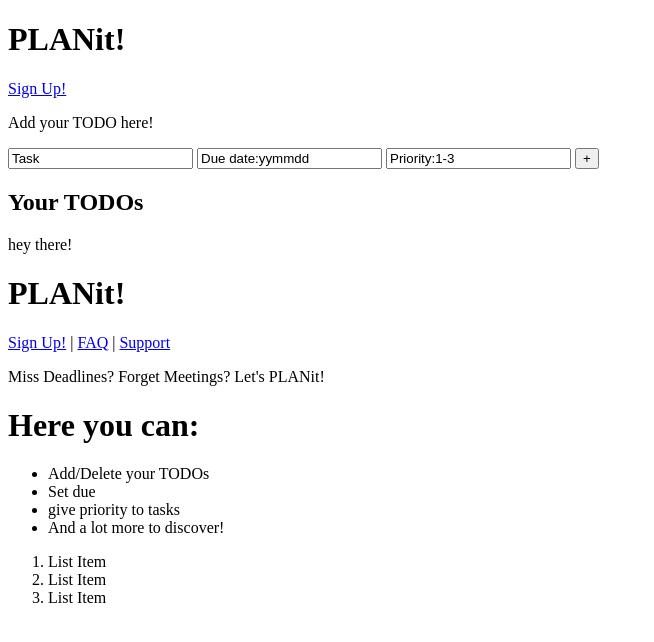
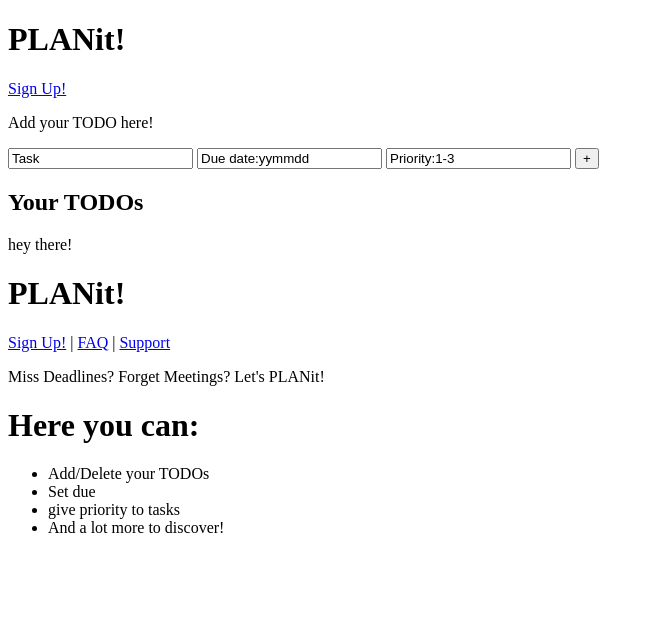
Before and after one commit to stellarnull/web_lab, a plain HTML site: page mainpage.html in a window 1280 px wide. Shown: the whole page, without its empty margins (0-654 px from the left). Drawn offline with nearby package versions, Linux system fonts and the light colour scheme.

Commit message:
delete list items

```diff
--- a/mainpage.html
+++ b/mainpage.html
@@ -73,13 +73,6 @@
 		<li>And a lot more to discover!</li>
 	</ul>
 
-	<div>
-	<ol>
-	<li>List Item</li>
-	<li>List Item</li>
-	<li>List Item</li>
-	</ol>
-
 	</main>
 
 	<footer>
```
